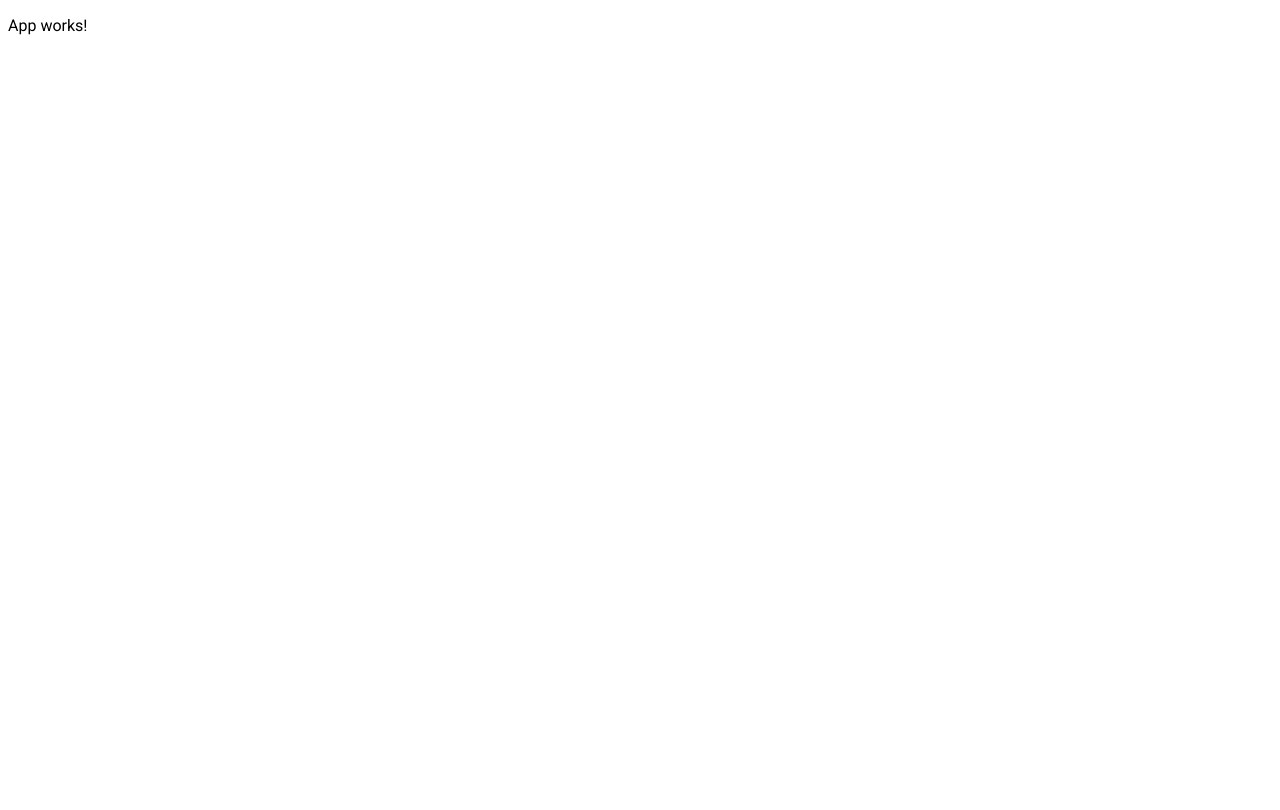
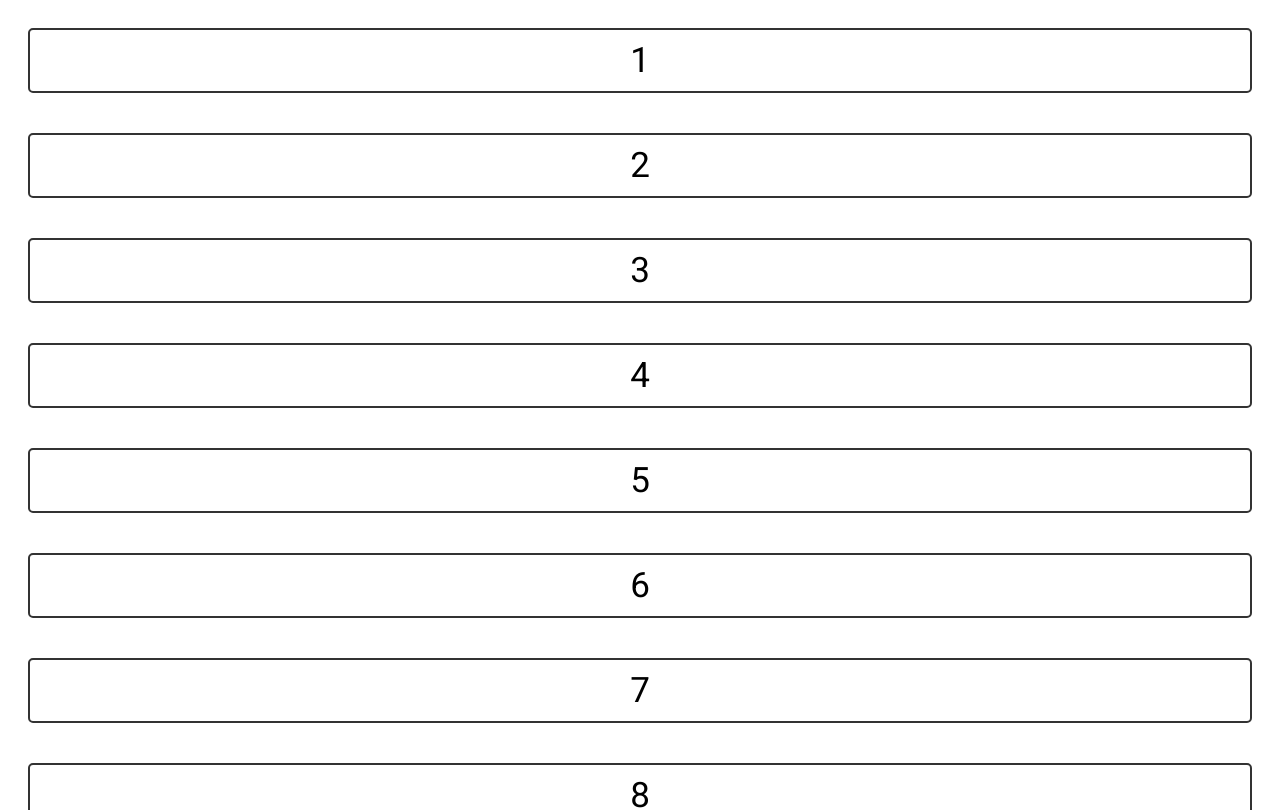
Before and after one commit to Andres2D/berserk-angular, an Angular app: page / in a window 1280 px wide. Shown: the top 810 px of the page. Built offline with nearby package versions, Linux system fonts and the light colour scheme.

Commit message:
Add inifinite scroll feature

```diff
--- a/src/app/app.component.html
+++ b/src/app/app.component.html
@@ -1 +1,6 @@
-<p>App works!</p>
+
+<div class="container">
+  <div class="card" *ngFor="let number of content">
+    {{number}}
+  </div>
+</div>
--- a/src/app/app.component.scss
+++ b/src/app/app.component.scss
@@ -0,0 +1,13 @@
+.container {
+  display: flex;
+  flex-direction: column;
+
+  .card {
+    border: 2px solid #333;
+    margin: 20px;
+    padding: 10px;
+    text-align: center;
+    font-size: 35px;
+    border-radius: 5px;
+  }
+}
--- a/src/app/app.component.ts
+++ b/src/app/app.component.ts
@@ -1,10 +1,30 @@
-import { Component } from '@angular/core';
+import { Component, HostListener, OnInit } from '@angular/core';
 
 @Component({
   selector: 'app-root',
   templateUrl: './app.component.html',
   styleUrls: ['./app.component.scss']
 })
-export class AppComponent {
-  title = 'async-input';
+export class AppComponent implements OnInit {
+  title = 'Infinite scroll';
+
+  content: number[] = [];
+
+  ngOnInit(): void {
+    this.loadContent();
+  }
+
+  loadContent(): void {
+    Array.from({length: 10}).forEach(() => {
+      this.content.push(this.content.length + 1);
+    });
+  }
+
+  @HostListener('window:scroll')
+  onWindowsScroll() {
+    if(window.innerHeight + window.scrollY >= document.body.scrollHeight){
+      console.log('Send request');
+      this.loadContent();
+    }
+  }
 }
```
